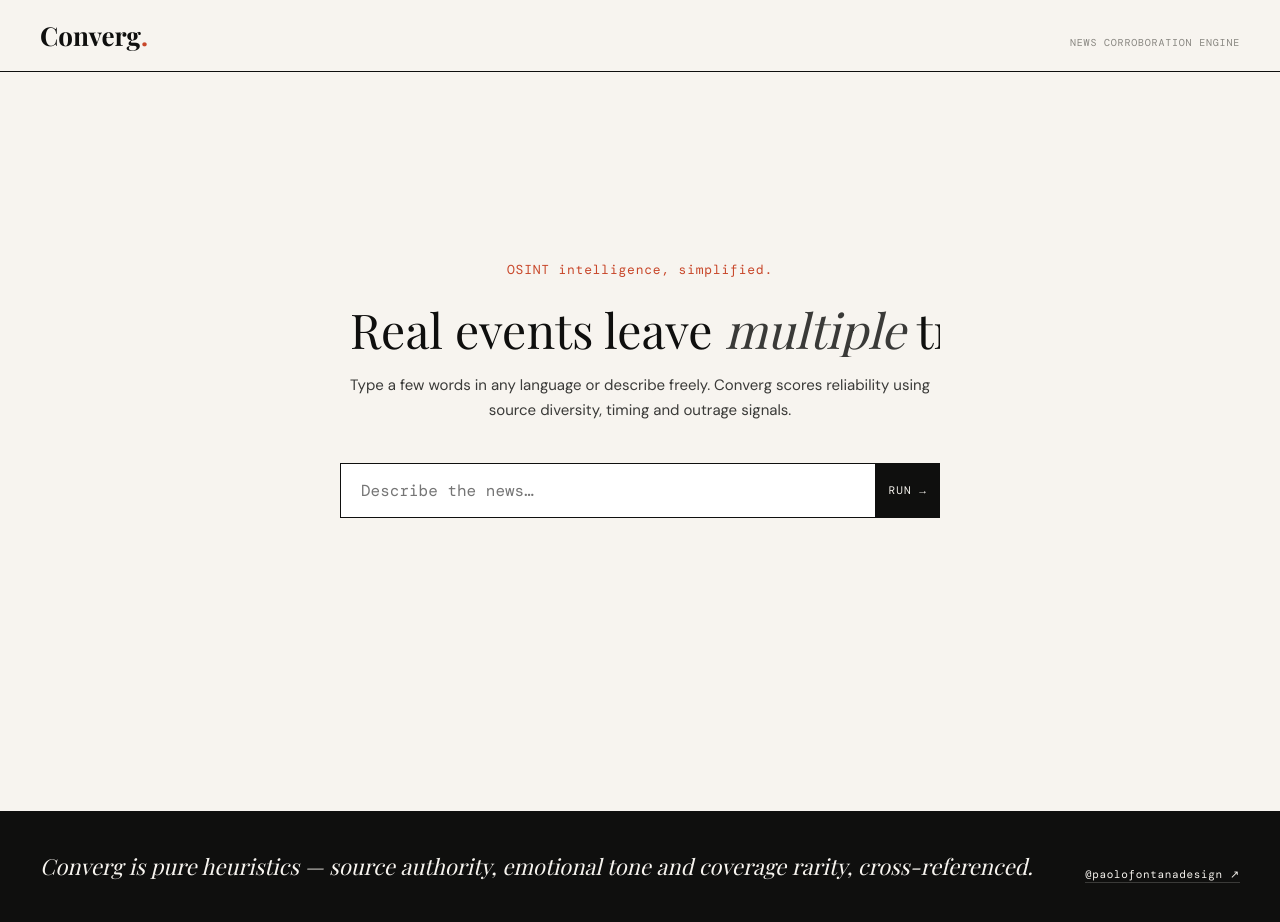
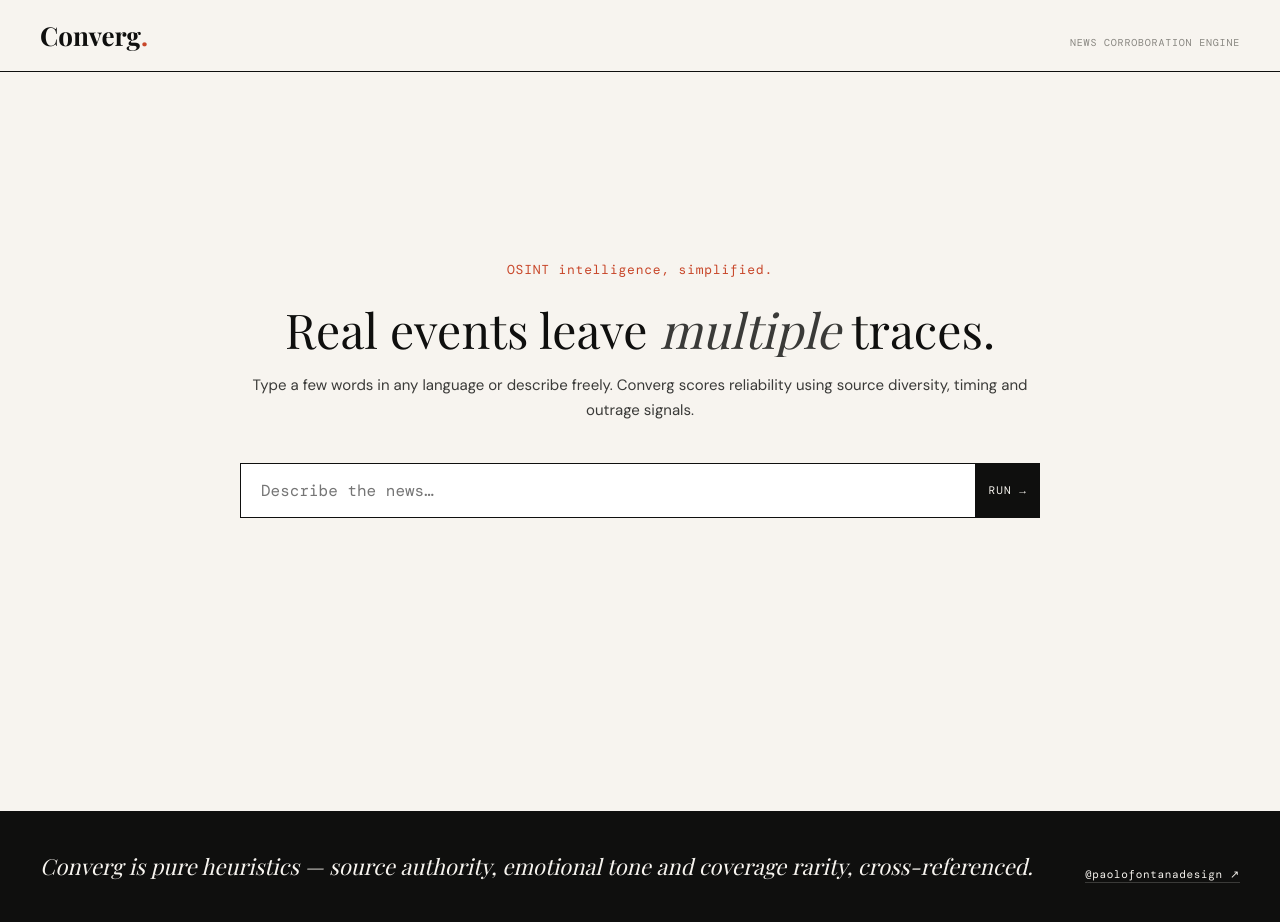
Before and after one commit to paolofontanadesign/converg, a Next.js app: page / in a window 1280 px wide. Built offline with nearby package versions, Linux system fonts and the light colour scheme; a web font is replaced by a local one.

Commit message:
visual corroboration engine — AI vision + dashboard

```diff
--- a/app/page.tsx
+++ b/app/page.tsx
@@ -1256,7 +1256,7 @@
 
       {/* ── Input area ─────────────────────────────────────────────────────── */}
       <div style={{ display: 'flex', flexDirection: 'column', alignItems: 'center', justifyContent: 'center', minHeight: 'calc(100vh - 61px)', padding: isMobile ? '40px 20px' : '0 40px 80px' }}>
-        <div style={{ width: '100%', maxWidth: '600px', textAlign: 'center' }}>
+        <div style={{ width: '100%', maxWidth: '800px', textAlign: 'center' }}>
         <p style={{ fontFamily: MONO, fontSize: '13px', color: '#c8472a', marginBottom: '24px', letterSpacing: '0.06em' }}>
           OSINT intelligence,{isMobile ? <br /> : ' '}simplified.
         </p>
```
